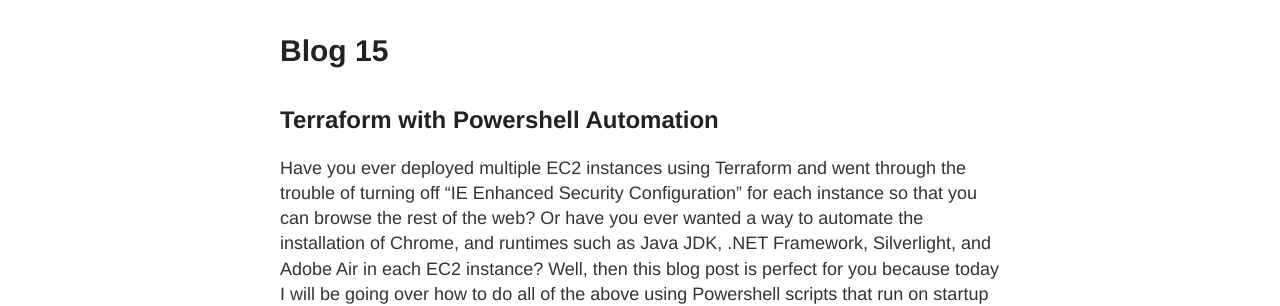
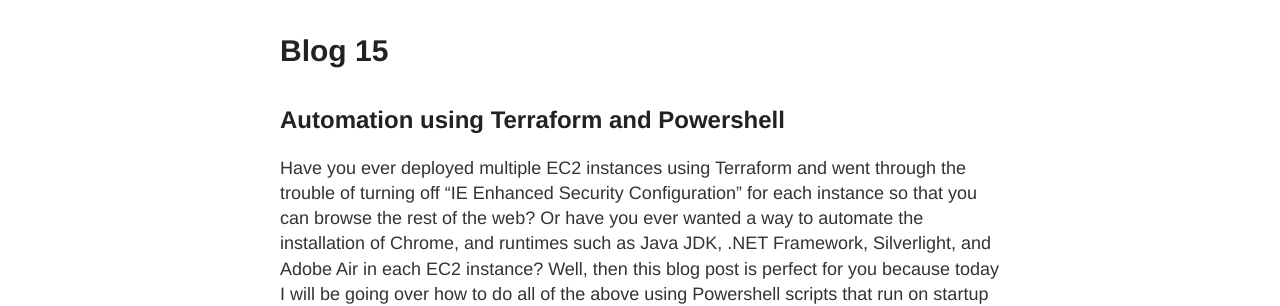
Before and after one commit to Idiomet/my-blog, a Jekyll site: the page built from _posts/2021-03-05-Blog-15.md, in a window 1280 px wide. Shown: the part 136-442 px from the top of the page. Built offline with Jekyll 4.4.1, drawn with Linux system fonts in a browser that asks for light colours.

Commit message:
Changed blog post 15 title

```diff
--- a/_posts/2021-03-05-Blog-15.md
+++ b/_posts/2021-03-05-Blog-15.md
@@ -4,7 +4,7 @@
 date: "2021-03-05"
 ---
 
-## Terraform with Powershell Automation
+## Automation using Terraform and Powershell
 Have you ever deployed multiple EC2 instances using Terraform and went through the trouble of turning off "IE Enhanced Security Configuration" for each instance so that you can browse the rest of the web? Or have you ever wanted a way to automate the installation of Chrome, and runtimes such as Java JDK, .NET Framework, Silverlight, and Adobe Air in each EC2 instance? Well, then this blog post is perfect for you because today I will be going over how to do all of the above using Powershell scripts that run on startup for each instance deployed using Terraform.
 
 ### Including a Powershell Script in Terraform File
```
